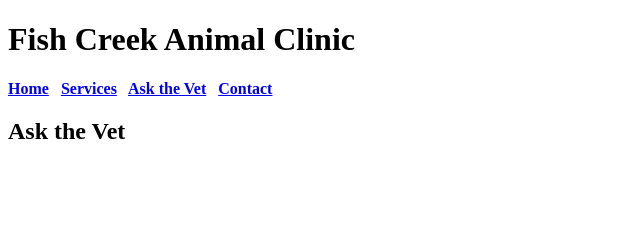
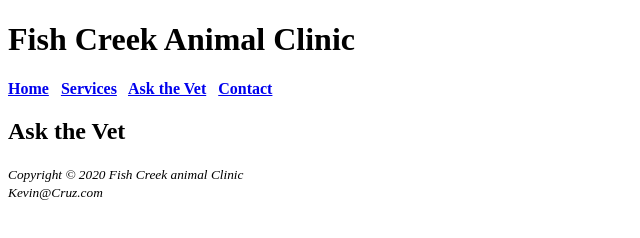
Before and after one commit to KEBBIN-H/Fish-Creek, a plain HTML site: page askvet.html in a window 1280 px wide. Shown: the whole page, without its empty margins (0-640 px from the left). Drawn offline with Linux system fonts and the light colour scheme.

Commit message:
Update askvet.html

```diff
--- a/askvet.html
+++ b/askvet.html
@@ -20,3 +20,9 @@
 <h2>Ask the Vet</h2>
 </main>
 <footer>
+<small><i>Copyright &copy; 2020 Fish Creek animal Clinic<br>
+<a hfre="mailto:Kevin@Cruz.com">Kevin@Cruz.com</a>
+</i></small>
+</footer>
+</body>
+</html>
```
